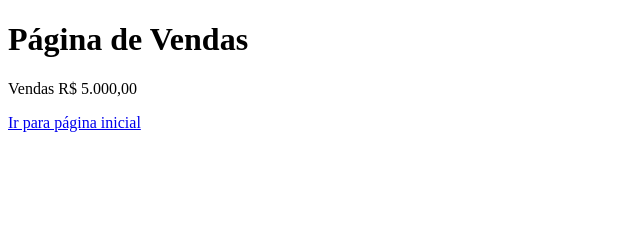
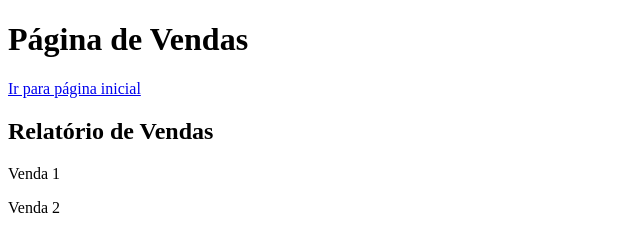
Before and after one commit to jomarcosta/aulagithub, a plain HTML site: page vendas.html in a window 1280 px wide. Shown: the whole page, without its empty margins (0-640 px from the left). Drawn offline with Linux system fonts and the light colour scheme.

Commit message:
Arquivo de vendas modificado.

```diff
--- a/vendas.html
+++ b/vendas.html
@@ -7,7 +7,9 @@
 </head>
 <body>
     <h1>Página de Vendas</h1>
-    <p>Vendas R$ 5.000,00</p>
     <a href="index.html">Ir para página inicial</a>
+    <h2>Relatório de Vendas</h2>
+    <p>Venda 1</p>
+    <p>Venda 2</p>
 </body>
 </html>
```
